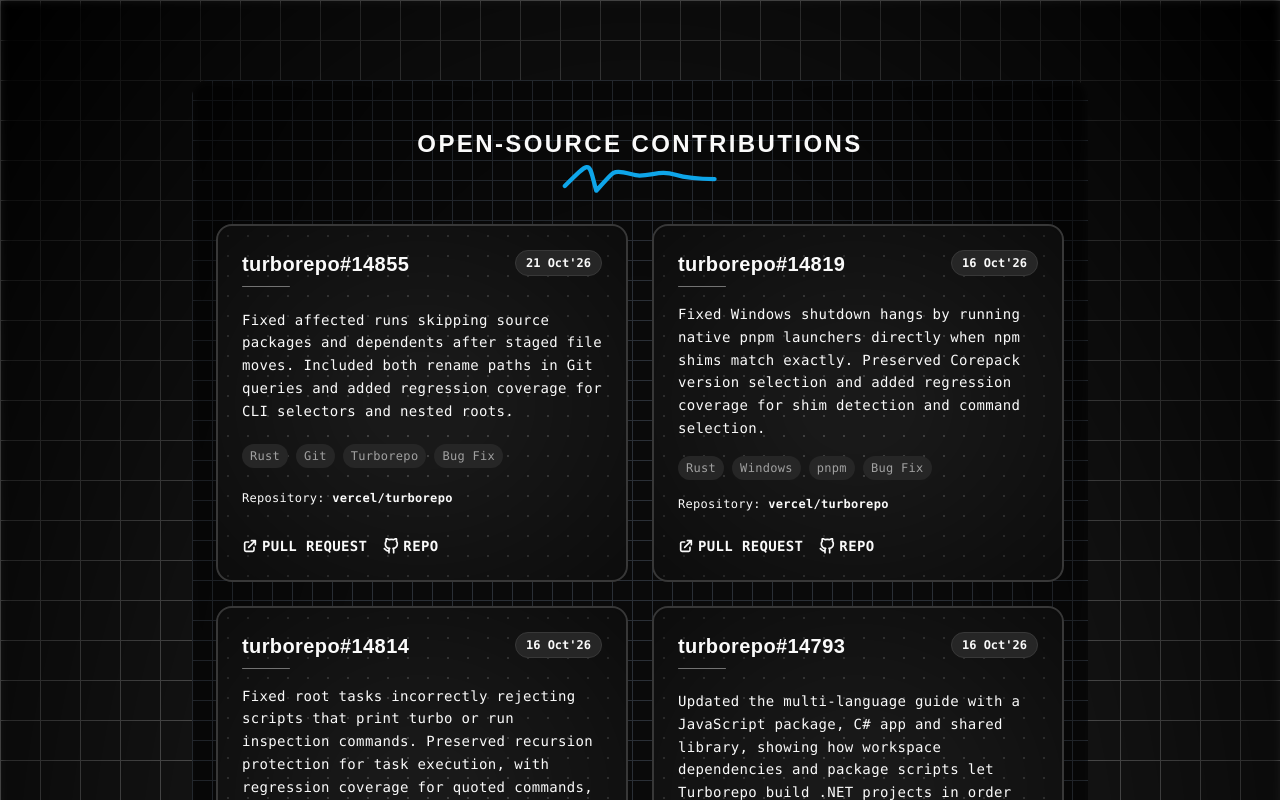
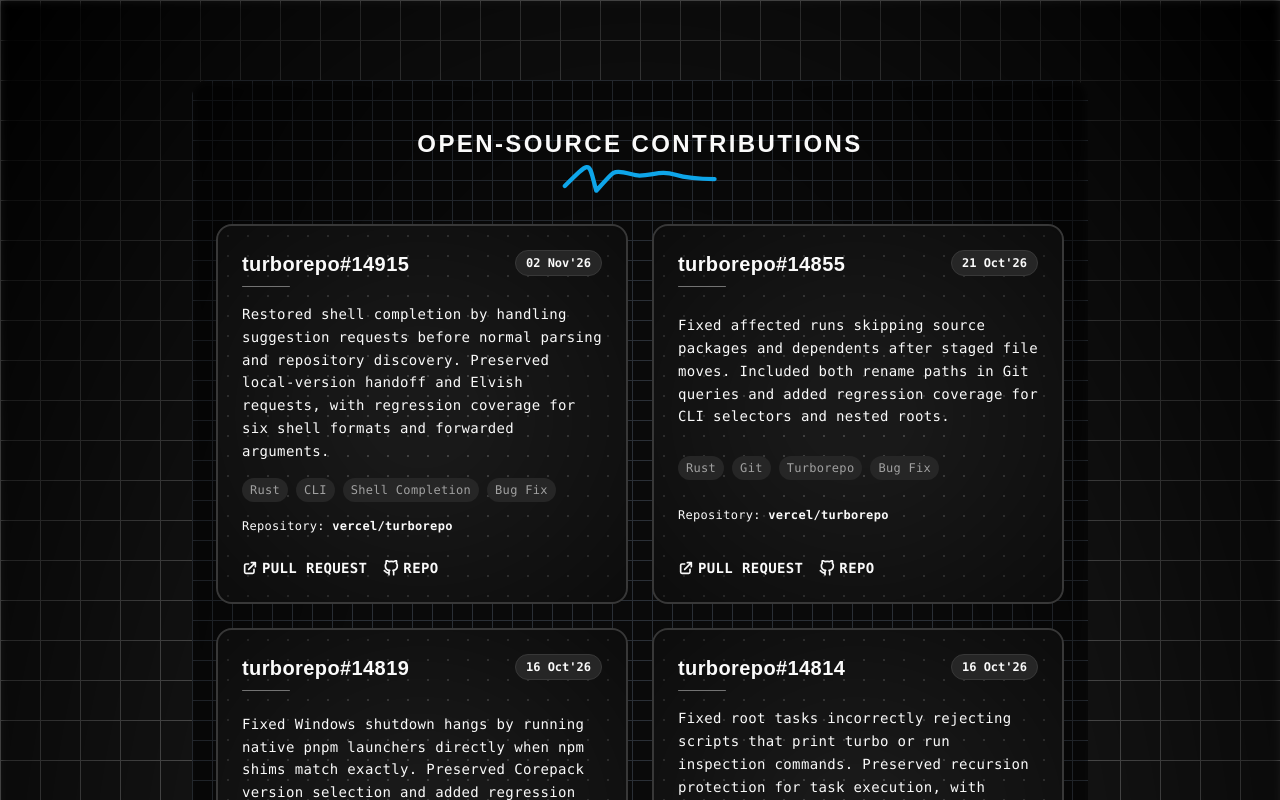
Before and after one commit to sahyl/msk-portfolio, a Next.js app: page /opensource in a window 1280 px wide. Shown: the top 800 px of the page. Built offline with nearby package versions, Linux system fonts and the light colour scheme; a web font is replaced by a local one.

Commit message:
Add Turborepo shell completion contribution

```diff
--- a/components/openSourceContributions.tsx
+++ b/components/openSourceContributions.tsx
@@ -19,6 +19,15 @@ interface Contribution {
 }
 
 const contributions: Contribution[] = [
+  {
+    title: "turborepo#14915",
+    description: "Restored shell completion by handling suggestion requests before normal parsing and repository discovery. Preserved local-version handoff and Elvish requests, with regression coverage for six shell formats and forwarded arguments.",
+    mergedDate: "2026-11-02",
+    mergedDateLabel: "02 Nov'26",
+    repository: "vercel/turborepo",
+    pullRequestLink: "https://github.com/vercel/turborepo/pull/14915",
+    tags: ["Rust", "CLI", "Shell Completion", "Bug Fix"],
+  },
   {
     title: "turborepo#14855",
     description: "Fixed affected runs skipping source packages and dependents after staged file moves. Included both rename paths in Git queries and added regression coverage for CLI selectors and nested roots.",
```
